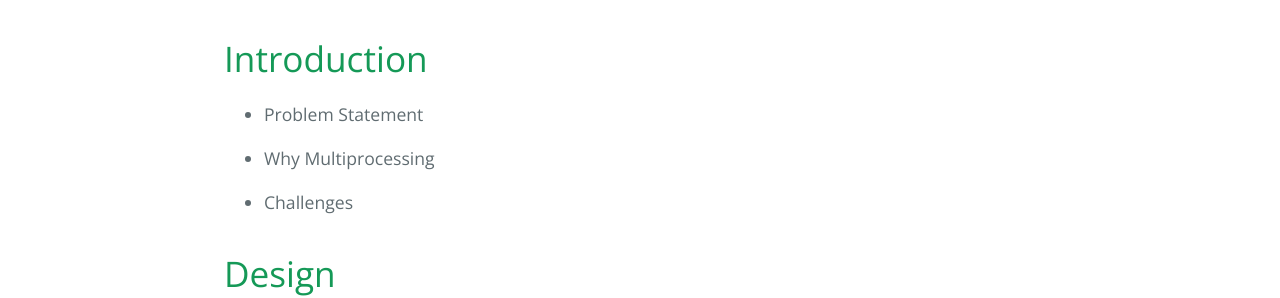
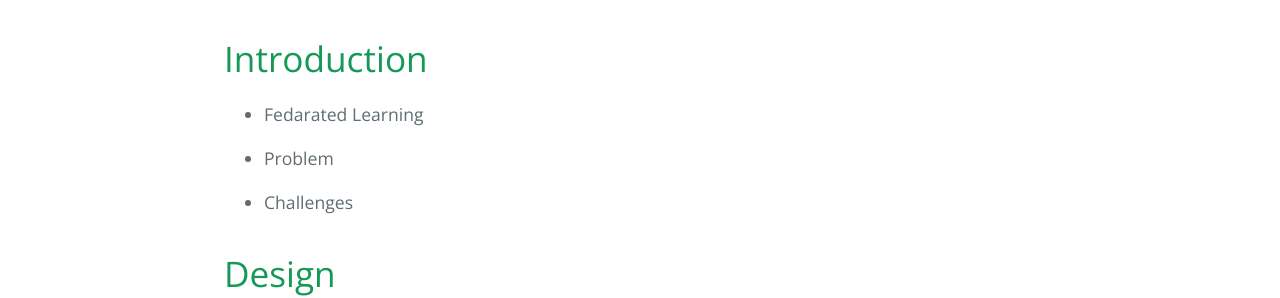
Before and after one commit to m7dong/Octopy, a Jekyll site: the page built from docs/index.html, in a window 1280 px wide. Shown: the part 510-808 px from the top of the page. Built offline with Jekyll 4.4.1, drawn with Linux system fonts in a browser that asks for light colours; the list of posts is cut into pages by our own code.

Commit message:
Update index.html

```diff
--- a/docs/index.html
+++ b/docs/index.html
@@ -13,12 +13,13 @@ title: {{ site.name }}
   <h1>Introduction</h1>
     <ul class="posts">
       {% for post in site.posts %}
-        <li><span>Problem Statement</li>
+        <li><span>Fedarated Learning</li>
+
       {% endfor %}
     </ul>
     <ul class="posts">
       {% for post in site.posts %}
-        <li><span>Why Multiprocessing</li>
+        <li><span>Problem</li>
       {% endfor %}
     </ul><ul class="posts">
       {% for post in site.posts %}
```
